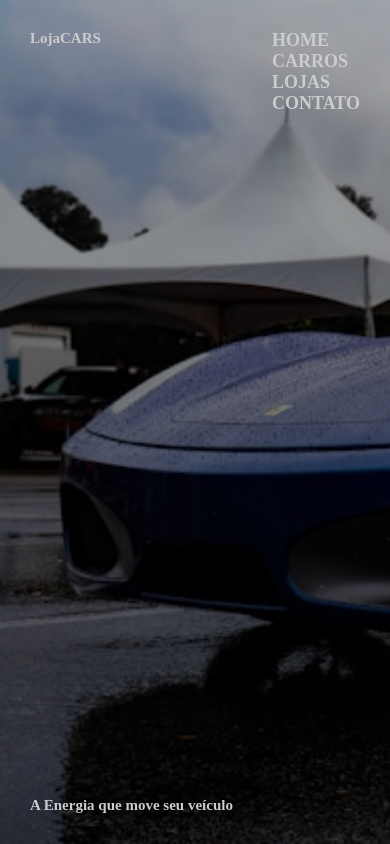
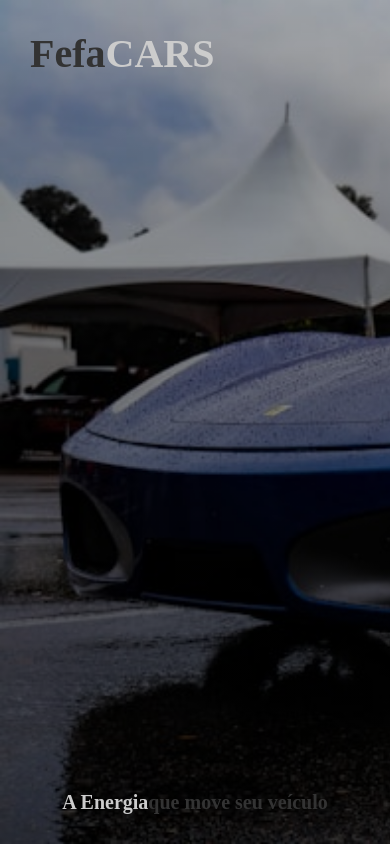
Before and after one commit to MateusAmaralFranze/projeto5, a plain HTML site: page index.html in a window 390 px wide. Drawn offline with Linux system fonts and the light colour scheme.

Commit message:
Criando responsividade

```diff
--- a/index.html
+++ b/index.html
@@ -11,7 +11,7 @@
 <body>
     <section class="hero">
         <header>
-            <h1><span>Loja</span>CARS</h1>
+            <h1><span>Fefa</span>CARS</h1>
 
             <nav>
                 <ul class="header-menu">
@@ -23,7 +23,7 @@
             </nav>
         </header>
 
-        <h2 id="titulo">A Energia <span>que move seu veículo</span></h2>
+        <h2 id="titulo">A Energia <span> que move seu veículo </span></h2>
 
     </section>
 
--- a/src/css/styles.css
+++ b/src/css/styles.css
@@ -8,7 +8,7 @@
     --color-font1:#ccc;
     --color-font2:#333;
     --color-font3:rgb(13, 5, 161);
-    --color-font4:rgb(81, 81, 81);
+    --color-font4:rgb(48, 48, 48);
     --gradient:linear-gradient(to top,rgba(0,0,0,0.6),rgba(0,0,0,0.3));
     --border-radius:20px;
     --font-size:1rem;
@@ -54,5 +54,42 @@ a:hover{
 header{
     display: flex;
     justify-content: space-between;
+    align-items: center;
+}
+header h1{
+    font-size: 4rem;
+    position: relative;
+    z-index: 2;
+}
+span{
+    color: var(--color-font2);
+}
+.header-menu{
+    display: flex;
+    gap: 20px;
+}
+#titulo{
+    font-size: 3rem;
+    display: flex;
+    justify-content: center;
+}
+
+@media(width <= 1024px){
+.header-menu{
+    width: 100%;
+    height: 100vh;
+    background: var(--color-font2);
+    position: absolute;
+    z-index: 1;
+    top: 0;
+    left: -100%;
+    gap: 0;
+    text-align: center;
+    flex-direction: column;
+    justify-content: center;
+}
+#titulo{
+    font-size: 2rem;
+}
 
 }
```
